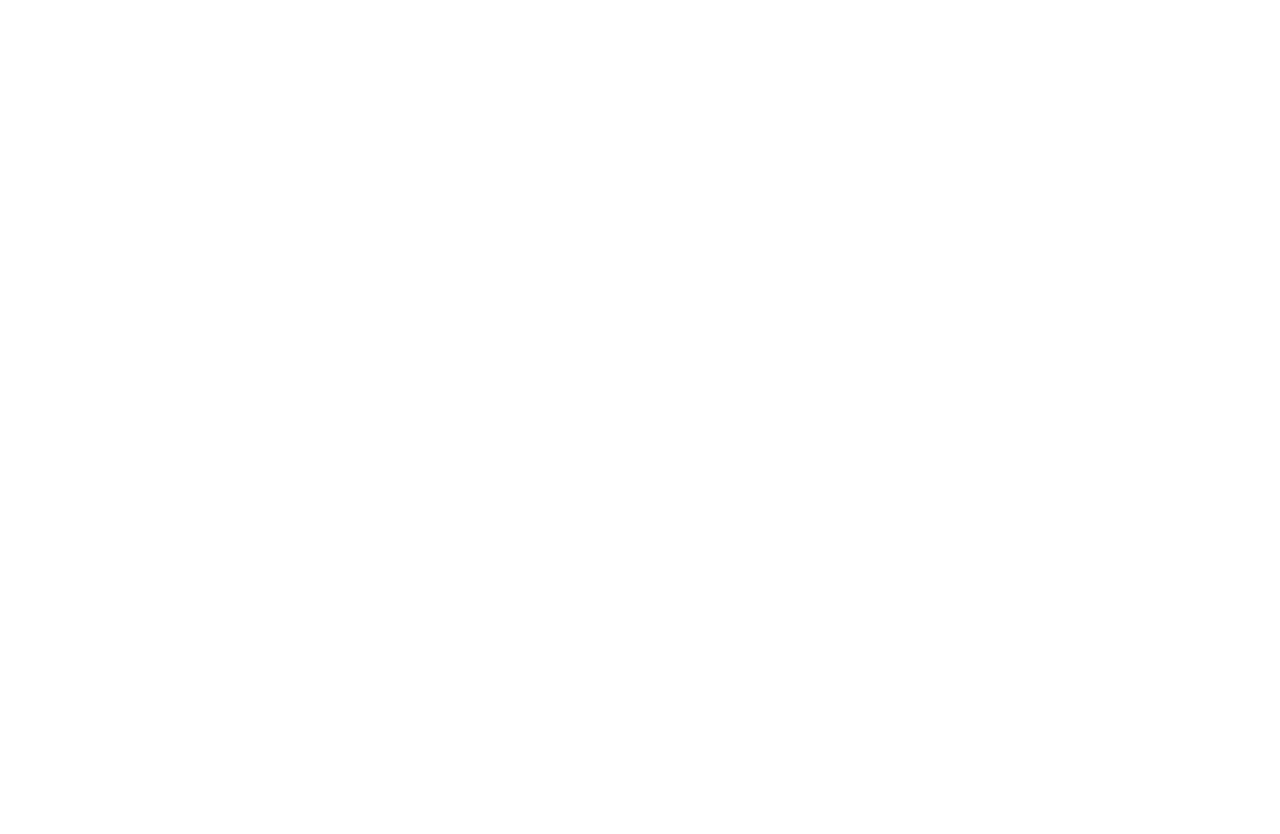
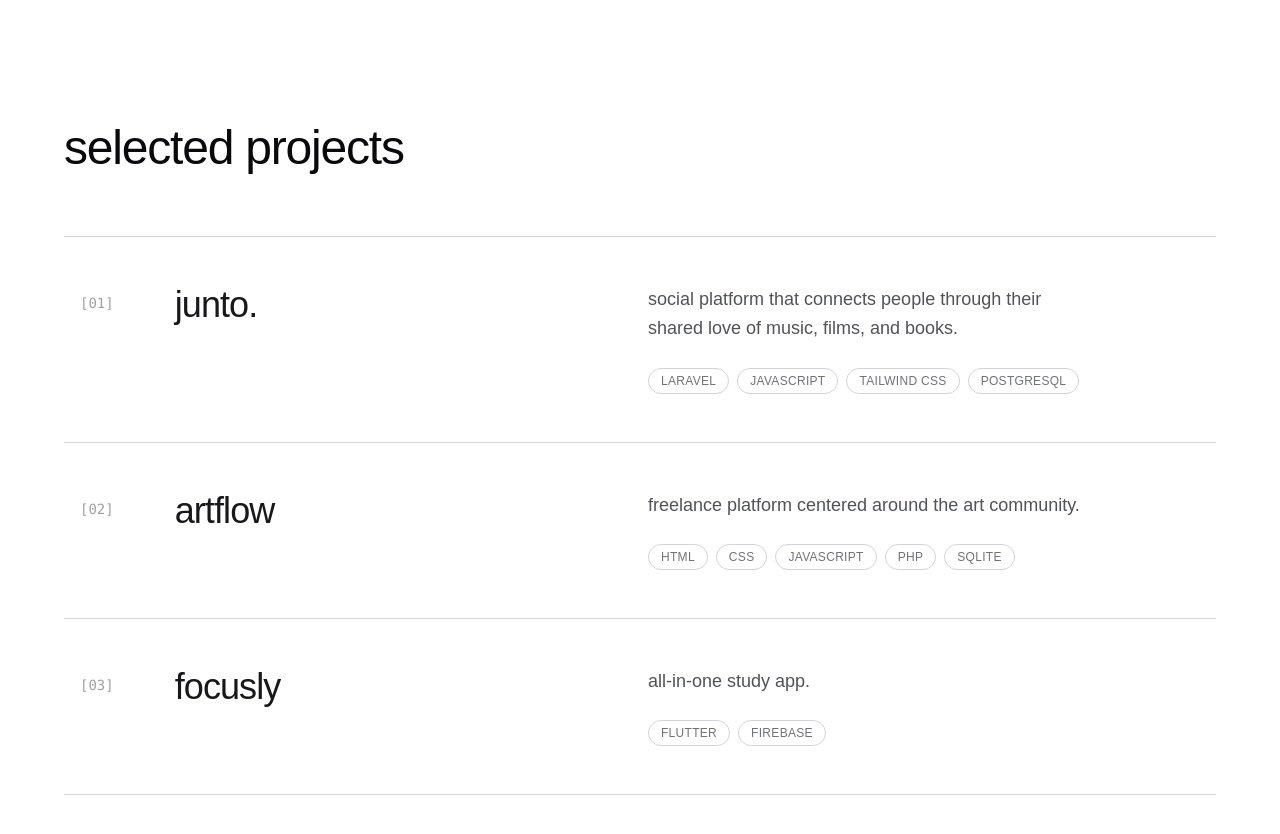
Before and after one commit to maluviieira/portfolio, a React (Vite) app: page / in a window 1280 px wide. Shown: the part 900-1734 px from the top of the page. Before the commit the page ends 800 px from the top, so only its background shows below. Built offline with nearby package versions, Linux system fonts and the light colour scheme.

Commit message:
added projects list + changed website icon and title

```diff
--- a/index.html
+++ b/index.html
@@ -2,7 +2,7 @@
 <html lang="en">
   <head>
     <meta charset="UTF-8" />
-    <link rel="icon" type="image/svg+xml" href="/vite.svg" />
+    <link rel="icon" type="image/svg+xml" href="/asterisk.svg" />
     <meta name="viewport" content="width=device-width, initial-scale=1.0" />
     <link rel="preconnect" href="https://fonts.googleapis.com" />
     <link rel="preconnect" href="https://fonts.gstatic.com" crossorigin />
@@ -10,7 +10,7 @@
       href="https://fonts.googleapis.com/css2?family=Inter:wght@400;500;700&display=swap"
       rel="stylesheet"
     />
-    <title>portfolio</title>
+    <title>malu vieira</title>
   </head>
   <body>
     <div id="root"></div>
--- a/src/App.tsx
+++ b/src/App.tsx
@@ -1,6 +1,7 @@
 
 import Navbar from "@/components/ui/Navbar";
 import Hero from "@/components/ui/Hero";
+import Projects from "@/components/ui/Projects";
 
 
 import './App.css'
@@ -8,10 +9,17 @@
 function App() {
 
   return (
-      <div className="min-h-screen w-full bg-white font-sans relative">
+      <div className="w-full px-8 md:px-16 bg-white font-sans overflow-x-hidden text-zinc-950">
+
+      <div className="min-h-screen flex flex-col justify-between py-12">
         <Navbar />
+        <main className="flex-grow"></main>
         <Hero />
       </div>
+
+      <Projects />
+      </div>
+
   );
 }
 
--- a/src/components/ui/Navbar.tsx
+++ b/src/components/ui/Navbar.tsx
@@ -1,6 +1,6 @@
 function Navbar() {
   return (
-    <nav className="absolute top-0 left-0 w-full px-6 md:px-16 py-10 flex justify-between items-start">
+    <nav className="fixed top-0 left-0 w-full px-6 md:px-16 py-10 flex justify-between items-start z-50">
       {/* purple asterisk */}
       <div className="flex-none">
         <span className="text-[#6D28D9] text-[4rem] font-medium leading-none block">
@@ -11,13 +11,13 @@
       {/* nav links */}
       <div className="flex-none">
         <div className="flex flex-row gap-x-8 md:gap-x-12 font-medium tracking-tight text-lg md:text-xl">
-          <a href="#projects" className="hover:text-zinc-500 transition-colors">
+          <a href="#projects" className="hover:text-[#a66ae6] transition-colors">
             projects
           </a>
-          <a href="#about" className="hover:text-zinc-500 transition-colors">
+          <a href="#about" className="hover:text-[#a66ae6] transition-colors">
             about me
           </a>
-          <a href="#contacts" className="hover:text-zinc-500 transition-colors">
+          <a href="#contacts" className="hover:text-[#a66ae6] transition-colors">
             contacts
           </a>
         </div>
--- /dev/null
+++ b/src/components/ui/Projects.tsx
@@ -0,0 +1,85 @@
+// Temporary data array - you can move this to a separate file later!
+const projectsData = [
+  {
+    id: "01",
+    title: "junto.",
+    description: "social platform that connects people through their shared love of music, films, and books.",
+    tech: ["Laravel", "JavaScript", "Tailwind CSS", "PostgreSQL"],
+    link: "https://github.com/yourusername/project1"
+  },
+  {
+    id: "02",
+    title: "artflow",
+    description: "freelance platform centered around the art community.",
+    tech: ["HTML", "CSS", "JavaScript", "PHP", "SQLite"],
+    link: "https://github.com/yourusername/project2"
+  },
+  {
+    id: "03",
+    title: "focusly",
+    description: "all-in-one study app.",
+    tech: ["Flutter", "Firebase"],
+    link: "https://github.com/yourusername/project3"
+  }
+];
+
+function Projects() {
+  return (
+
+    <section id="projects" className="w-full pt-32 pb-24">
+
+      {/* section header */}
+      <div className="mb-16">
+        <h2 className="text-4xl md:text-5xl font-medium tracking-tight text-zinc-950">
+          selected projects
+        </h2>
+      </div>
+
+      {/* list */}
+      <div className="w-full border-b border-zinc-300">
+        {projectsData.map((project) => (
+
+          <div
+            key={project.id}
+            className="group border-t border-zinc-300 px-4 py-8 md:py-12 grid grid-cols-1 md:grid-cols-12 gap-6 md:gap-4 items-start hover:bg-zinc-50 transition-colors"
+          >
+
+            {/* column 1: number */}
+            <div className="md:col-span-1 text-sm text-zinc-400 font-mono mt-2">
+              [{project.id}]
+            </div>
+
+            {/* column 2: title */}
+            <div className="md:col-span-5">
+              <h3 className="text-3xl md:text-4xl font-medium tracking-tight text-zinc-900 group-hover:text-[#6d28d9] transition-colors">
+                {project.title}
+              </h3>
+            </div>
+
+            {/* column 3: description*/}
+            <div className="md:col-span-6 flex flex-col gap-6">
+              <p className="text-zinc-600 md:max-w-md text-base md:text-lg leading-relaxed">
+                {project.description}
+              </p>
+
+              {/* tech stack tags */}
+              <div className="flex flex-wrap gap-2">
+                {project.tech.map(tech => (
+                  <span
+                    key={tech}
+                    className="px-3 py-1 text-xs tracking-wide border border-zinc-300 rounded-full text-zinc-500 uppercase"
+                  >
+                    {tech}
+                  </span>
+                ))}
+              </div>
+            </div>
+
+          </div>
+        ))}
+      </div>
+    </section>
+  );
+}
+
+export default Projects
```
Also changed, not shown: public/asterisk.svg (added).
